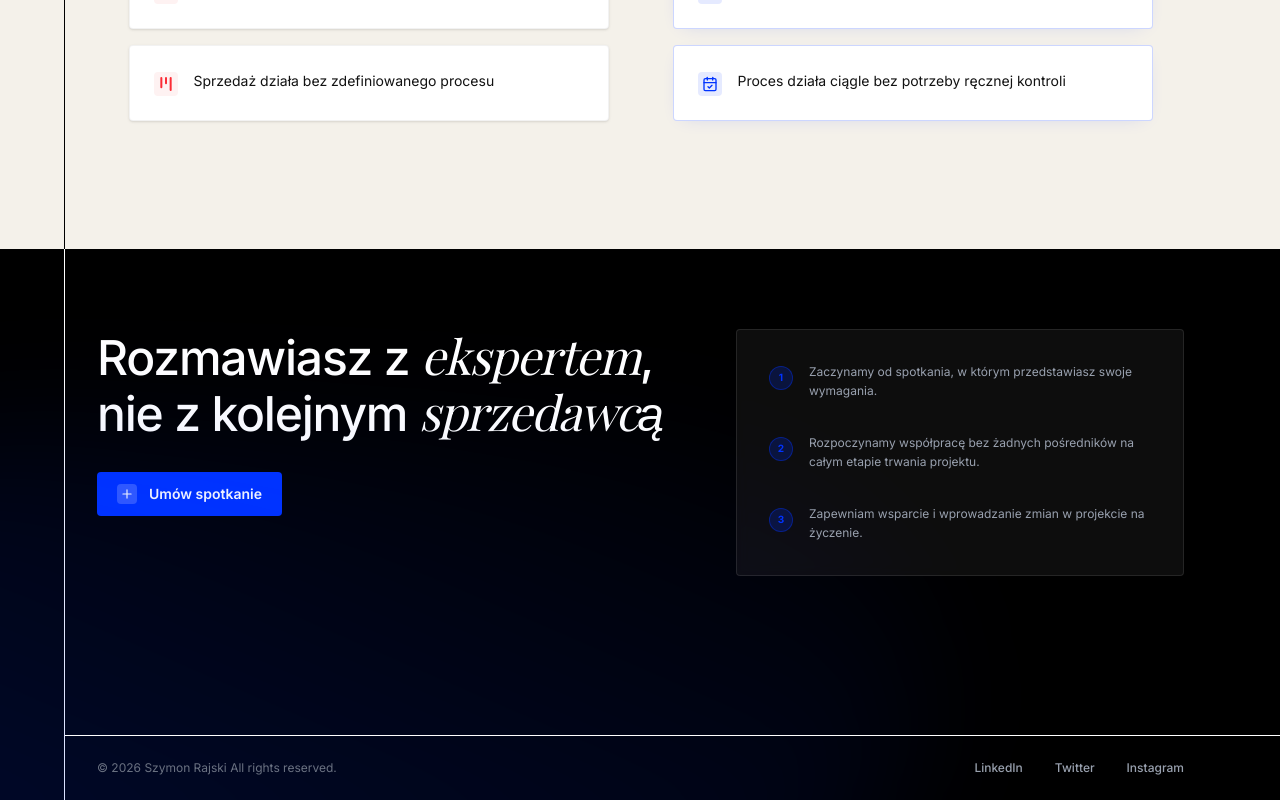
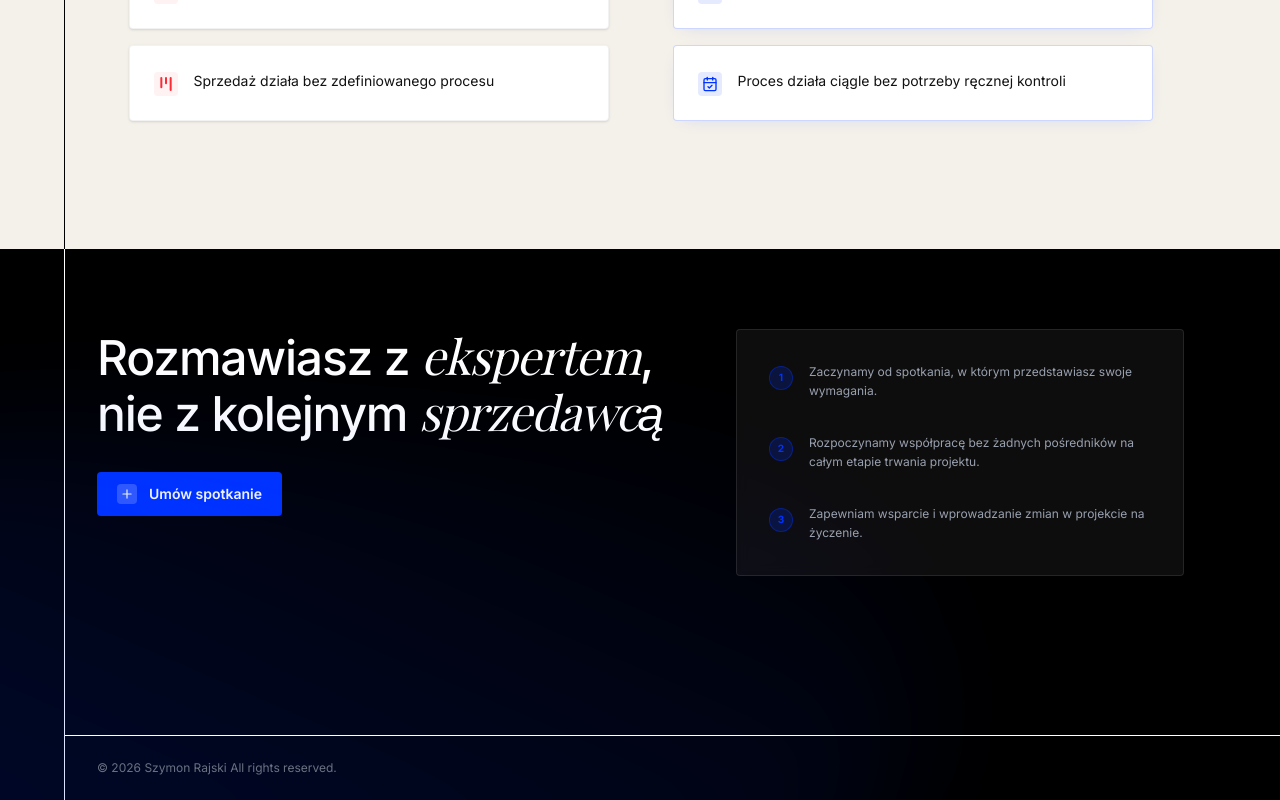
Before and after one commit to szymonr-biznes/szymon-rajski, a Next.js app: page / in a window 1280 px wide. Shown: the part 5336-6136 px from the top of the page. Built offline with nearby package versions, Linux system fonts and the light colour scheme; grey boxes are pictures that could not be loaded; a web font is replaced by a local one.

Commit message:
fix remove old links from footer

```diff
--- a/components/footer-cta.tsx
+++ b/components/footer-cta.tsx
@@ -61,11 +61,6 @@ export function FooterCTA() {
             <div className="text-xs text-gray-500 order-2 md:order-1">
               © {new Date().getFullYear()} Szymon Rajski All rights reserved.
             </div>
-            <div className="flex flex-col md:flex-row gap-4 md:gap-8 text-xs text-gray-400 font-medium order-1 md:order-2">
-              <Link href="#" className="hover:text-white transition-colors">LinkedIn</Link>
-              <Link href="#" className="hover:text-white transition-colors">Twitter</Link>
-              <Link href="#" className="hover:text-white transition-colors">Instagram</Link>
-            </div>
           </div>
         </div>
 
```
